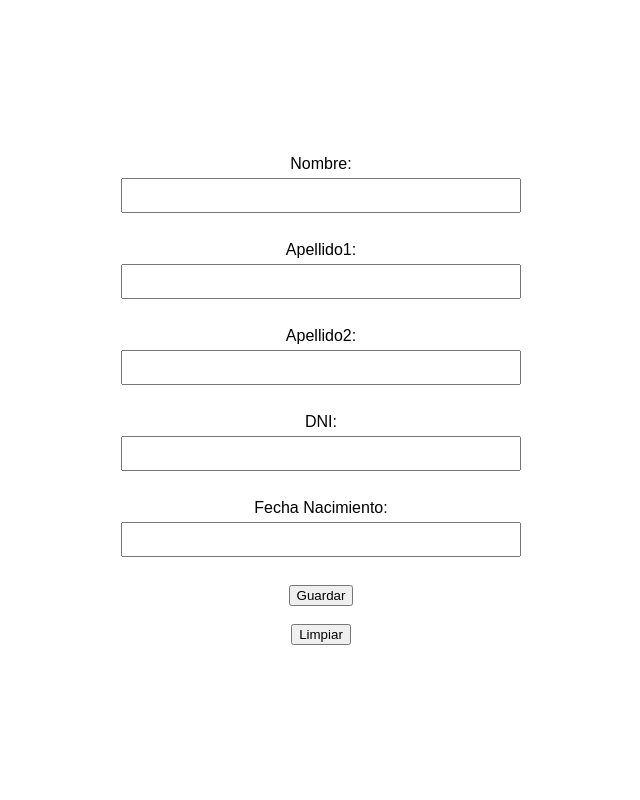
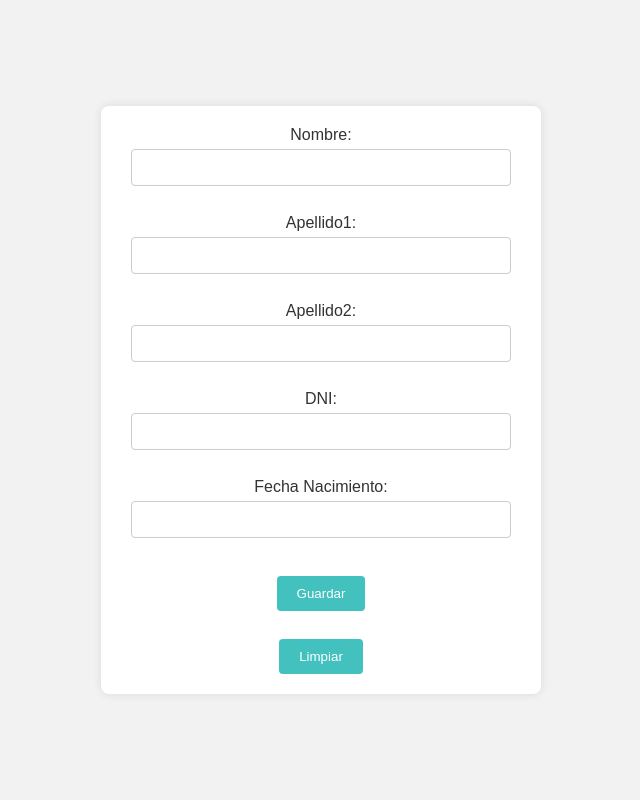
Before and after one commit to demon-for-arcangel/2_DAW_, a PHP site: page /pagina.html in a window 1280 px wide. Shown: the whole page, without its empty margins (319-959 px from the left). Run offline with PHP 8.4, Linux system fonts and the light colour scheme.

Commit message:
update style.css

```diff
--- a/Desarrollo en entorno Cliente/ValidacionJS 15-09-2023/pagina.html
+++ b/Desarrollo en entorno Cliente/ValidacionJS 15-09-2023/pagina.html
@@ -23,9 +23,9 @@
                 <output for="fechaNacimiento">Fecha Nacimiento:</output>
                 <input type="text" id="fechaNacimiento" name="fechaNacimiento">
                 <br> <br>
-                <input type="button" onclick="guardar()" value="Guardar"></button>
+                <input type="button" id = "guardar" onclick="guardar()" value="Guardar"></button>
                 <br><br>
-                <input type="button" onclick="limpiar()" value="Limpiar"></button>
+                <input type="button" id = "limpiar" onclick="limpiar()" value="Limpiar"></button>
             </form>
         </div>
     </body>
--- a/Desarrollo en entorno Cliente/ValidacionJS 15-09-2023/style.css
+++ b/Desarrollo en entorno Cliente/ValidacionJS 15-09-2023/style.css
@@ -5,6 +5,17 @@ body {
     height: 100vh;
     margin: 0;
     font-family: Arial, sans-serif;
+    background-color: #f2f2f2; /* Color de fondo */
+}
+
+.container {
+    max-width: 400px;
+    width: 100%;
+    margin: auto;
+    background-color: #ffffff; /* Fondo del contenedor */
+    padding: 20px;
+    border-radius: 8px;
+    box-shadow: 0px 0px 10px rgba(0, 0, 0, 0.1); /* Sombra ligera */
 }
 
 form {
@@ -15,27 +26,37 @@ input[type="email"],
 input[type="password"],
 input[type="text"] {
     margin-bottom: 10px;
-    width: 100%;
-    padding: 8px;
+    width: calc(100% - 20px);
+    padding: 10px;
     box-sizing: border-box;
+    border: 1px solid #ccc; /* Borde */
+    border-radius: 4px;
 }
 
-#guardar, #limpiar {
+#guardar,
+#limpiar, #entrar {
     margin-top: 10px;
     padding: 10px 20px;
+    display: inline-block;
+    background-color: #42c1be; /* Color de fondo del botón */
+    color: #fff; /* Color de texto del botón */
+    border: none;
+    border-radius: 4px;
+    cursor: pointer;
+    transition: background-color 0.3s; /* Transición de color */
+}
+
+#guardar:hover,
+#limpiar:hover, #entrar:hover {
+    background-color: #45a049; /* Color de fondo del botón al pasar el mouse */
 }
 
 output {
     display: block;
     margin-bottom: 5px;
+    color: #333; /* Color de texto de la salida */
 }
 
 input[type="button"] {
     cursor: pointer;
 }
-
-.container {
-    max-width: 400px;
-    width: 100%;
-    margin: auto;
-}
```
